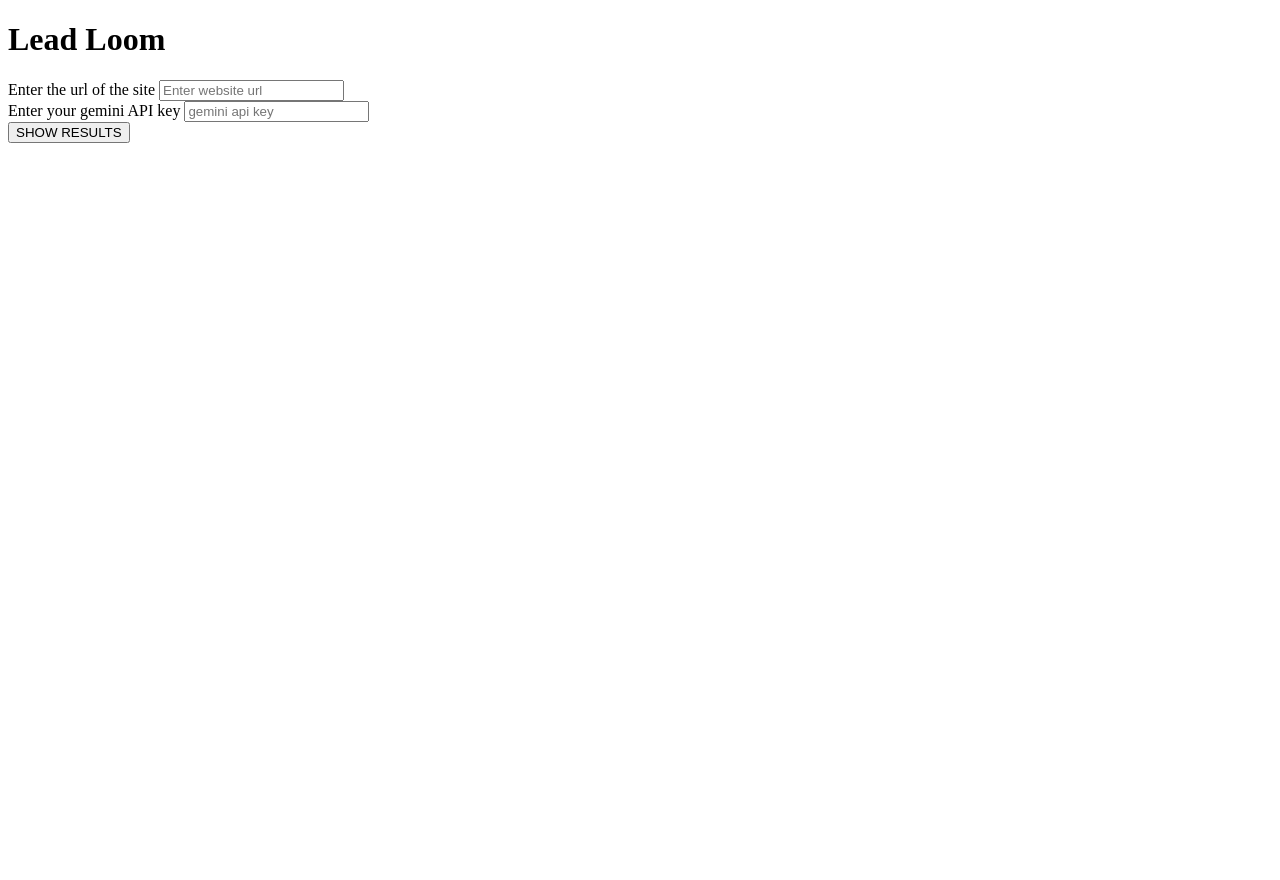
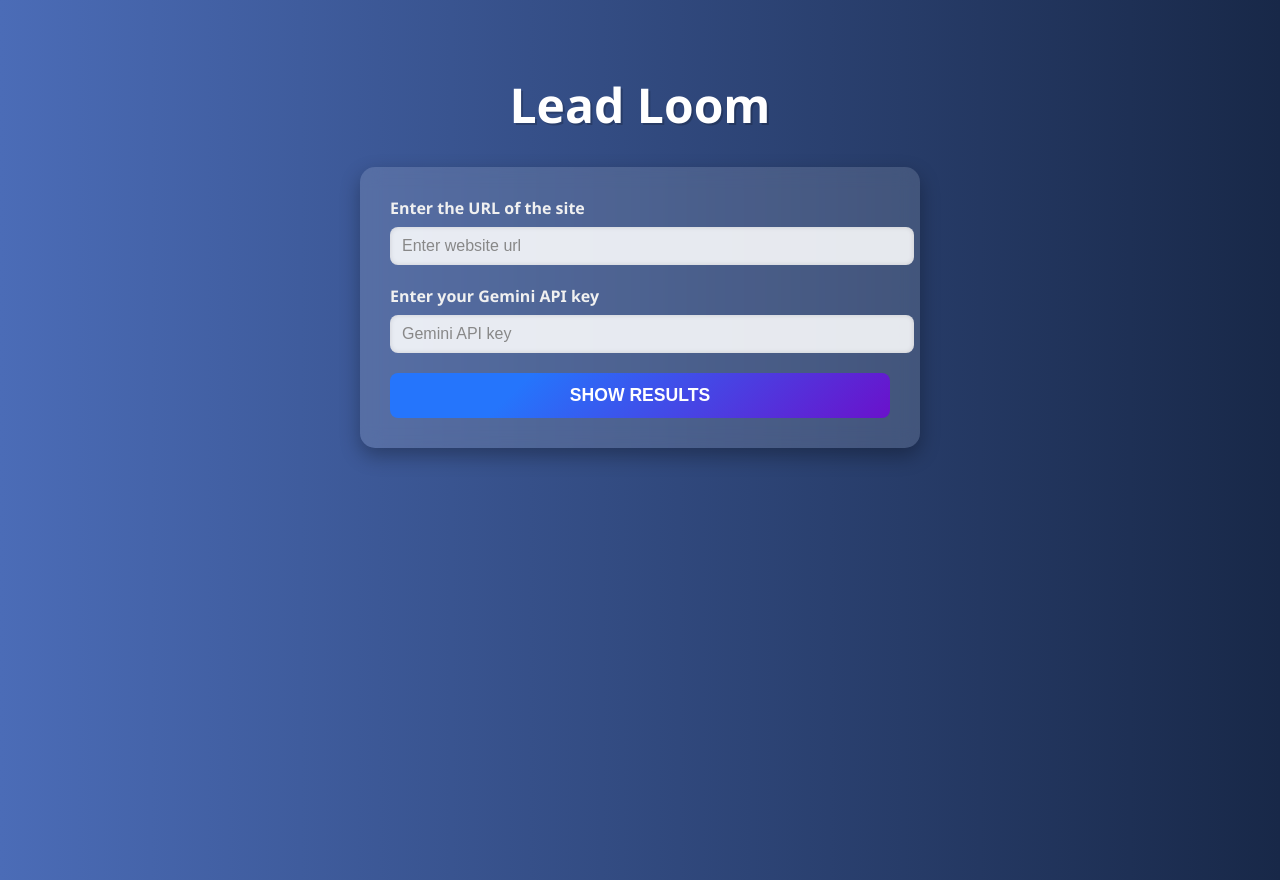
Before and after one commit to Kashika221/Render-Lead-Loom, a Flask app: page / in a window 1280 px wide. Before the commit the page ends 143 px from the top, so only its background shows below. Run offline with Flask 3, Linux system fonts and the light colour scheme.

Commit message:
Update index.html added css

```diff
--- a/templates/index.html
+++ b/templates/index.html
@@ -1,45 +1,122 @@
 <!DOCTYPE html>
 <html lang="en">
 <head>
-    <meta charset="UTF-8">
-    <meta name="viewport" content="width=device-width, initial-scale=1.0">
+  <meta charset="UTF-8" />
+  <meta name="viewport" content="width=device-width, initial-scale=1.0"/>
   <title>Lead Loom</title>
+  <style>
+    body {
+      margin: 0;
+      padding: 0;
+      font-family: 'Segoe UI', Tahoma, Geneva, Verdana, sans-serif;
+      background: linear-gradient(to right, #4b6cb7, #182848);
+      color: #ffffff;
+      display: flex;
+      flex-direction: column;
+      align-items: center;
+      min-height: 100vh;
+      padding: 40px 20px;
+    }
+
+    h1 {
+      font-size: 3rem;
+      margin-bottom: 30px;
+      color: #ffffff;
+      text-shadow: 2px 2px #00000033;
+    }
+
+    form {
+      background-color: #ffffff22;
+      padding: 30px;
+      border-radius: 15px;
+      width: 100%;
+      max-width: 500px;
+      box-shadow: 0 8px 20px rgba(0,0,0,0.3);
+      backdrop-filter: blur(10px);
+    }
+
+    label {
+      display: block;
+      margin-bottom: 8px;
+      font-weight: 600;
+      color: #f0f0f0;
+    }
+
+    input[type="text"] {
+      width: 100%;
+      padding: 10px 12px;
+      margin-bottom: 20px;
+      border: none;
+      border-radius: 8px;
+      background-color: #ffffffdd;
+      color: #333;
+      font-size: 1rem;
+      box-shadow: inset 0 0 5px #00000020;
+    }
+
+    input::placeholder {
+      color: #888;
+    }
+
+    button {
+      width: 100%;
+      padding: 12px;
+      background-color: #6a11cb;
+      background-image: linear-gradient(315deg, #6a11cb 0%, #2575fc 74%);
+      border: none;
+      border-radius: 8px;
+      font-size: 1.1rem;
+      color: white;
+      cursor: pointer;
+      transition: background 0.3s ease;
+      font-weight: bold;
+    }
+
+    button:hover {
+      background-image: linear-gradient(315deg, #2575fc 0%, #6a11cb 74%);
+    }
+
+    .alert {
+      background-color: #28a745;
+      padding: 15px;
+      margin-bottom: 20px;
+      border-radius: 8px;
+      color: white;
+      text-align: center;
+      width: 100%;
+      max-width: 500px;
+    }
+
+    @media (max-width: 600px) {
+      h1 {
+        font-size: 2rem;
+      }
+
+      form {
+        padding: 20px;
+      }
+    }
+  </style>
 </head>
 <body>
   <h1>Lead Loom</h1>
   {% if result %}
-      <div class="alert alert-success text-center" role="alert">
+    <div class="alert" role="alert">
       {{ result }}
     </div>
   {% endif %}
-    <form
-        method="post"
-        action="/predict"
-      >
+  <form method="post" action="/predict">
     <div>
-          <label for="url">Enter the url of the site</label>
-          <input
-            type="text"
-            id="url"
-            name="url"
-            placeholder="Enter website url"
-          />
+      <label for="url">Enter the URL of the site</label>
+      <input type="text" id="url" name="url" placeholder="Enter website url" />
     </div>
     <div>
-          <label for="API">Enter your gemini API key</label>
-          <input
-            type="text"
-            id="API"
-            name="API"
-            placeholder="gemini api key"
-          />
+      <label for="API">Enter your Gemini API key</label>
+      <input type="text" id="API" name="API" placeholder="Gemini API key" />
     </div>
     <div>
-            <button type="submit">
-              SHOW RESULTS
-            </button>
+      <button type="submit">SHOW RESULTS</button>
     </div>
-
   </form>
 </body>
 </html>
```
Lines whose indentation alone changed are shown as unchanged.
